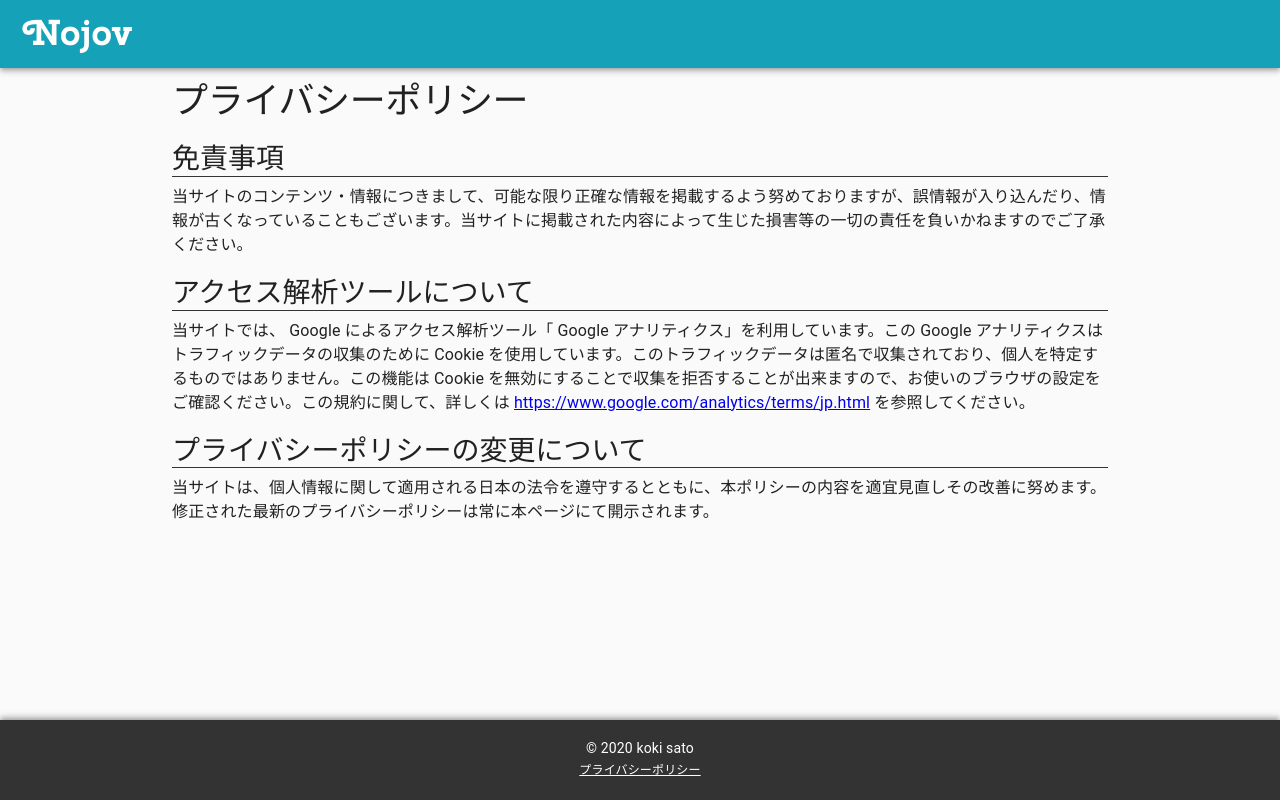
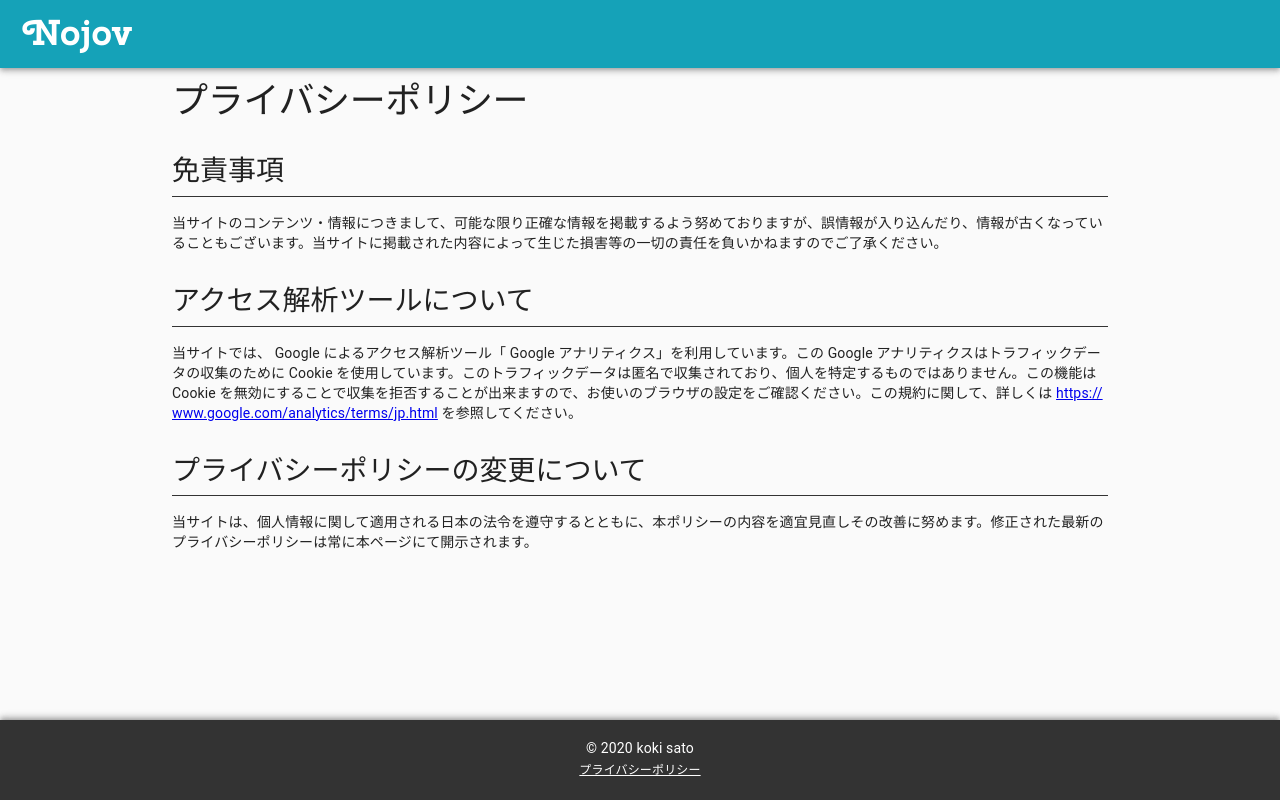
Before and after one commit to kou-pg-0131/nojov-ui, a Next.js app: page /privacy-policy in a window 1280 px wide. Built offline with nearby package versions, Linux system fonts and the light colour scheme; no server answers.

Commit message:
privacy-policy をリファクタ

```diff
--- a/src/components/privacyPolicyItem/index.tsx
+++ b/src/components/privacyPolicyItem/index.tsx
@@ -1,16 +1,17 @@
 import React from 'react';
 import { Box, Typography } from '@material-ui/core';
-import { makeStyles, createStyles } from '@material-ui/core/styles';
+import { makeStyles, createStyles, Theme } from '@material-ui/core/styles';
 
-const useStyles = makeStyles(() =>
+const useStyles = makeStyles((theme: Theme) =>
   createStyles({
     root: {
-      marginTop: 20,
+      marginBottom: theme.spacing(4),
     },
     title: {
       borderBottom: '1px solid #333',
       fontSize: 28,
-      marginBottom: 8,
+      marginBottom: theme.spacing(2),
+      paddingBottom: theme.spacing(1),
     },
     text: {
       wordBreak: 'break-all',
@@ -29,7 +30,7 @@ export const PrivacyPolicyItem: React.FC<Props> = (props: Props) => {
   return (
     <Box className={classes.root}>
       <Typography variant='h3' className={classes.title}>{props.title}</Typography>
-      <Typography className={classes.text}>{props.children}</Typography>
+      <Box className={classes.text}>{props.children}</Box>
     </Box>
   );
 };
--- a/src/pages/privacy-policy.tsx
+++ b/src/pages/privacy-policy.tsx
@@ -1,13 +1,14 @@
 import React from 'react';
-import { Box, Typography } from '@material-ui/core';
-import { makeStyles, createStyles } from '@material-ui/core/styles';
+import { Typography } from '@material-ui/core';
+import { makeStyles, createStyles, Theme } from '@material-ui/core/styles';
 import { Layout } from '../layout';
 import { PrivacyPolicyItem } from '../components';
 
-const useStyles = makeStyles(() =>
+const useStyles = makeStyles((theme: Theme) =>
   createStyles({
     pageTitle: {
       fontSize: 36,
+      marginBottom: theme.spacing(4),
     },
   })
 );
@@ -15,23 +16,43 @@ const useStyles = makeStyles(() =>
 const PrivacyPolicyPage: React.FC = () => {
   const classes = useStyles();
 
+  const items: { title: string; content: React.ReactNode; }[] = [
+    {
+      title: '免責事項',
+      content: (
+        <>
+          当サイトのコンテンツ・情報につきまして、可能な限り正確な情報を掲載するよう努めておりますが、誤情報が入り込んだり、情報が古くなっていることもございます。当サイトに掲載された内容によって生じた損害等の一切の責任を負いかねますのでご了承ください。
+        </>
+      )
+    },
+    {
+      title: 'アクセス解析ツールについて',
+      content: (
+        <>
+          当サイトでは、 Google によるアクセス解析ツール「 Google アナリティクス」を利用しています。この Google アナリティクスはトラフィックデータの収集のために Cookie を使用しています。このトラフィックデータは匿名で収集されており、個人を特定するものではありません。この機能は Cookie を無効にすることで収集を拒否することが出来ますので、お使いのブラウザの設定をご確認ください。この規約に関して、詳しくは <a href="https://www.google.com/analytics/terms/jp.html" target="_blank" rel="noopener noreferrer">https://www.google.com/analytics/terms/jp.html</a> を参照してください。
+        </>
+      ),
+    },
+    {
+      title: 'プライバシーポリシーの変更について',
+      content: (
+        <>
+          当サイトは、個人情報に関して適用される日本の法令を遵守するとともに、本ポリシーの内容を適宜見直しその改善に努めます。修正された最新のプライバシーポリシーは常に本ページにて開示されます。
+        </>
+      ),
+    },
+  ];
+
   return (
     <Layout title='プライバシーポリシー'>
-      <Box>
-        <Typography variant='h2' className={classes.pageTitle}>プライバシーポリシー</Typography>
+      <Typography variant='h2' className={classes.pageTitle}>プライバシーポリシー</Typography>
 
-        <PrivacyPolicyItem title='免責事項'>
-          当サイトのコンテンツ・情報につきまして、可能な限り正確な情報を掲載するよう努めておりますが、誤情報が入り込んだり、情報が古くなっていることもございます。当サイトに掲載された内容によって生じた損害等の一切の責任を負いかねますのでご了承ください。
+      {items.map(item => (
+        <PrivacyPolicyItem key={item.title} title={item.title}>
+          {item.content}
         </PrivacyPolicyItem>
+      ))}
 
-        <PrivacyPolicyItem title='アクセス解析ツールについて'>
-          当サイトでは、 Google によるアクセス解析ツール「 Google アナリティクス」を利用しています。この Google アナリティクスはトラフィックデータの収集のために Cookie を使用しています。このトラフィックデータは匿名で収集されており、個人を特定するものではありません。この機能は Cookie を無効にすることで収集を拒否することが出来ますので、お使いのブラウザの設定をご確認ください。この規約に関して、詳しくは <a href="https://www.google.com/analytics/terms/jp.html" target="_blank" rel="noopener noreferrer">https://www.google.com/analytics/terms/jp.html</a> を参照してください。
-        </PrivacyPolicyItem>
-
-        <PrivacyPolicyItem title='プライバシーポリシーの変更について'>
-          当サイトは、個人情報に関して適用される日本の法令を遵守するとともに、本ポリシーの内容を適宜見直しその改善に努めます。修正された最新のプライバシーポリシーは常に本ページにて開示されます。
-        </PrivacyPolicyItem>
-      </Box>
     </Layout>
   );
 };
```
